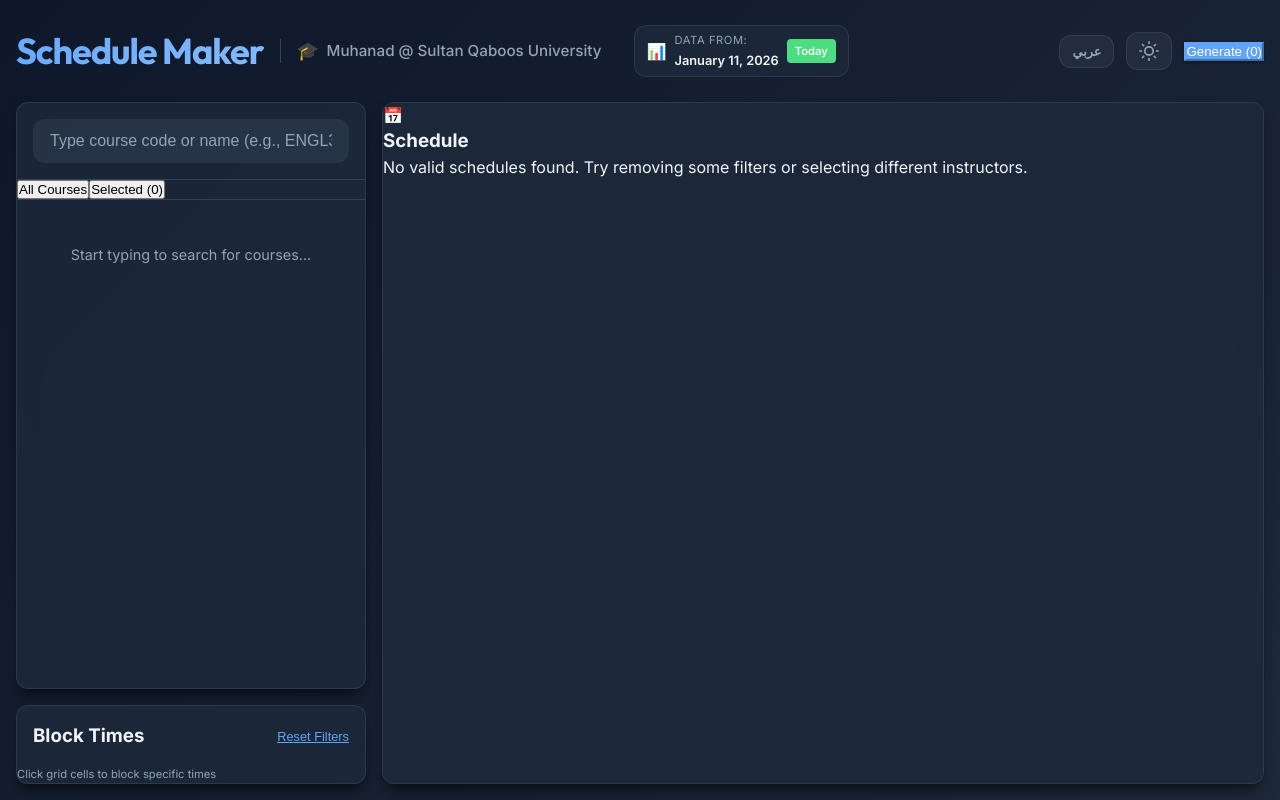
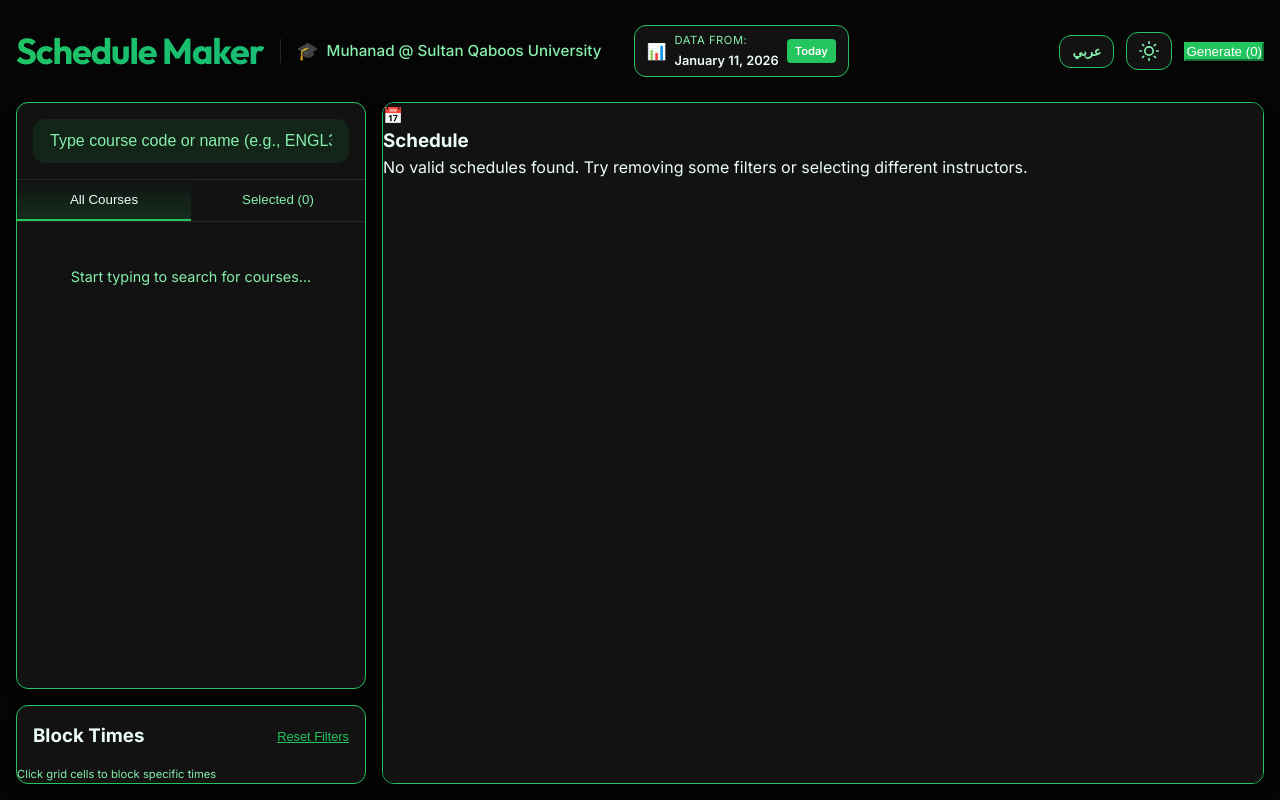
Before and after one commit to Muhanad2004/schedule-maker-squ, a React (Vite) app: page / in a window 1280 px wide. Built offline with nearby package versions, Linux system fonts and the light colour scheme.

Commit message:
feat: redesign dark theme to black/green and fix tab button rendering

```diff
--- a/src/index.css
+++ b/src/index.css
@@ -8,46 +8,53 @@
 
 /* === CSS Variables === */
 :root {
-  /* Professional Dark Grayscale Theme */
-  --bg: linear-gradient(135deg, #0f172a 0%, #1e293b 100%);
-  --bg-solid: #0f172a;
-  --card: rgba(30, 41, 59, 0.85);
-  --card-border: rgba(148, 163, 184, 0.15);
+  /* Dark Theme - Deep Matrix Black */
+  --bg: #050505;
+  --bg-solid: #050505;
+  --card: #121212;
+  --card-border: #22c55e;
 
-  --border: #334155;
-  --hover: rgba(148, 163, 184, 0.1);
+  --border: #27272a;
+  --hover: rgba(34, 197, 94, 0.1);
 
   /* Typography */
   --font-en: 'Inter', system-ui, sans-serif;
   --font-ar: 'Cairo', system-ui, sans-serif;
   --font-display: 'Outfit', var(--font-en);
 
-  --text: #f1f5f9;
-  --text-dim: #94a3b8;
-  --text-dark: #0f172a;
+  --text: #ecfdf5;
+  /* Mint White */
+  --text-dim: #86efac;
+  /* Light Green Dim */
+  --text-dark: #050505;
 
-  /* Refined Accents - Grayscale with subtle blue */
-  --primary: #60a5fa;
-  --primary-hover: #93c5fd;
-  --primary-bg: rgba(96, 165, 250, 0.15);
+  /* Neon Green Accents */
+  --primary: #22c55e;
+  /* Green 500 */
+  --primary-hover: #16a34a;
+  /* Green 600 */
+  --primary-bg: rgba(34, 197, 94, 0.15);
 
-  --secondary: #94a3b8;
-  --accent: #cbd5e1;
+  --secondary: #10b981;
+  /* Emerald */
+  --accent: #bef264;
+  /* Lime */
 
-  --error: #f87171;
-  --error-bg: rgba(248, 113, 113, 0.15);
+  --error: #ef4444;
+  --error-bg: rgba(239, 68, 68, 0.15);
 
-  --success: #4ade80;
-  --warning: #fbbf24;
+  --success: #22c55e;
+  --warning: #eab308;
 
   /* UI Tokens */
   --radius: 12px;
-  --shadow-sm: 0 1px 3px 0 rgba(0, 0, 0, 0.4);
-  --shadow: 0 4px 6px -1px rgba(0, 0, 0, 0.4), 0 2px 4px -2px rgba(0, 0, 0, 0.3);
-  --shadow-lg: 0 10px 15px -3px rgba(0, 0, 0, 0.5), 0 4px 6px -4px rgba(0, 0, 0, 0.4);
+  --shadow-sm: 0 1px 3px 0 rgba(0, 0, 0, 0.5);
+  --shadow: 0 4px 6px -1px rgba(0, 0, 0, 0.5), 0 2px 4px -2px rgba(0, 0, 0, 0.4);
+  --shadow-lg: 0 10px 15px -3px rgba(0, 0, 0, 0.6), 0 4px 6px -4px rgba(0, 0, 0, 0.5);
 
-  --header-gradient: linear-gradient(135deg, #60a5fa 0%, #93c5fd 100%);
-  --glass: blur(12px);
+  --header-gradient: linear-gradient(135deg, #22c55e 0%, #10b981 100%);
+  --glass: none;
+  /* Solid for better contrast on black */
 
   /* Transitions */
   --transition: all 0.3s cubic-bezier(0.4, 0, 0.2, 1);
@@ -404,25 +411,30 @@ body.font-arabic {
   border-bottom: 1px solid var(--border);
 }
 
-.selector-tabs .tab {
+/* Specific overrides for tab buttons to prevent "white box" look */
+.selector-tabs .tab-btn {
   flex: 1;
   padding: 0.75rem;
-  background: transparent;
-  color: var(--text-dim);
-  border: none;
-  /* Reset btn border */
-  border-bottom: 2px solid transparent;
-  border-radius: 0;
-  /* Reset btn radius */
-  box-shadow: none;
-  /* Reset btn shadow */
+  background: transparent !important;
+  color: var(--text-dim) !important;
+  border: none !important;
+  border-bottom: 2px solid transparent !important;
+  border-radius: 0 !important;
+  box-shadow: none !important;
   font-weight: 500;
+  cursor: pointer;
+  text-align: center;
 }
 
-.selector-tabs .tab.active {
-  color: var(--text);
-  border-bottom-color: var(--primary);
-  background: linear-gradient(to top, rgba(59, 130, 246, 0.05), transparent);
+.selector-tabs .tab-btn.active {
+  color: var(--text) !important;
+  border-bottom-color: var(--primary) !important;
+  background: linear-gradient(to top, var(--primary-bg), transparent) !important;
+}
+
+.selector-tabs .tab-btn:hover {
+  background: var(--hover) !important;
+  color: var(--text) !important;
 }
 
 .selector-content {
```
